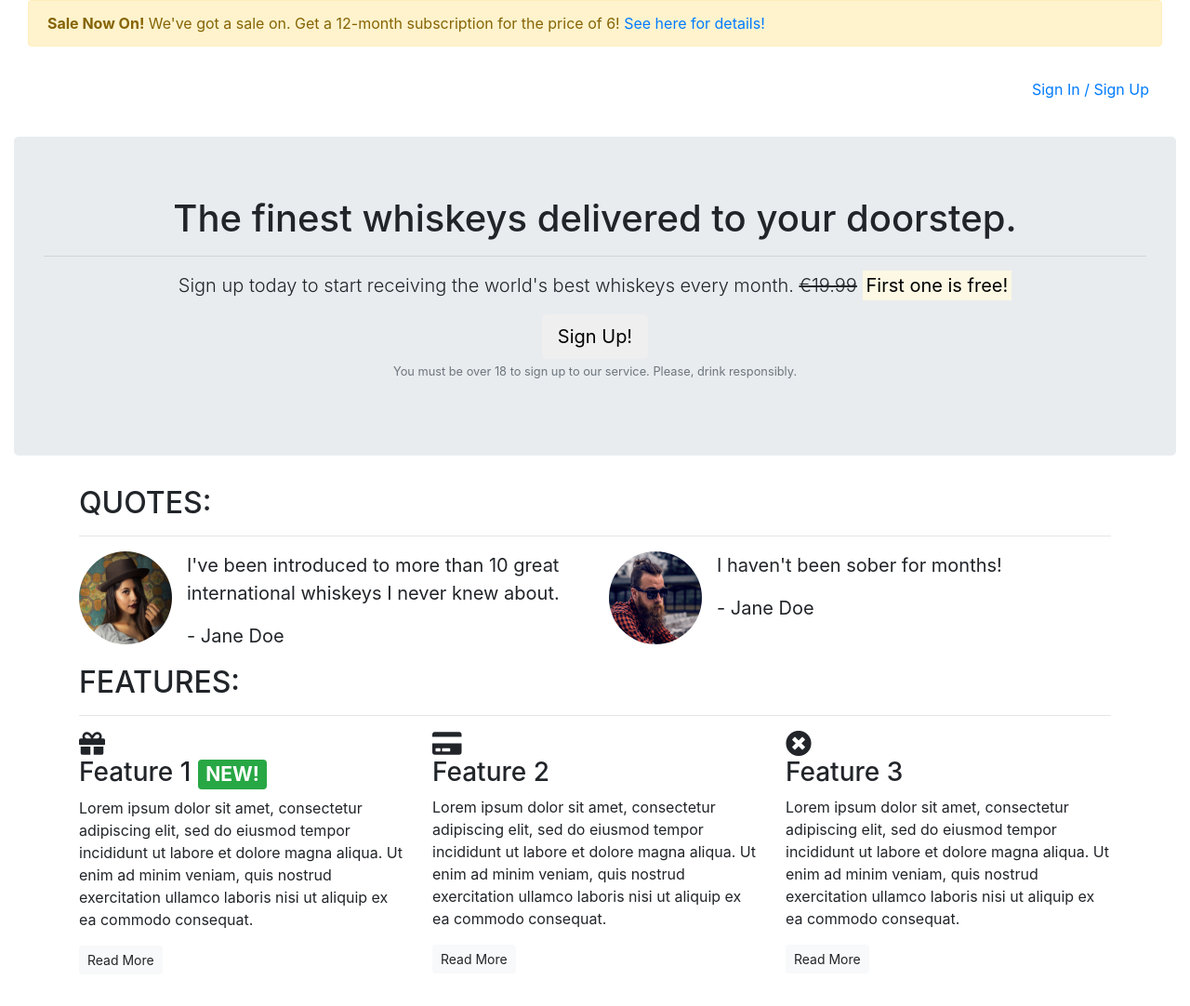
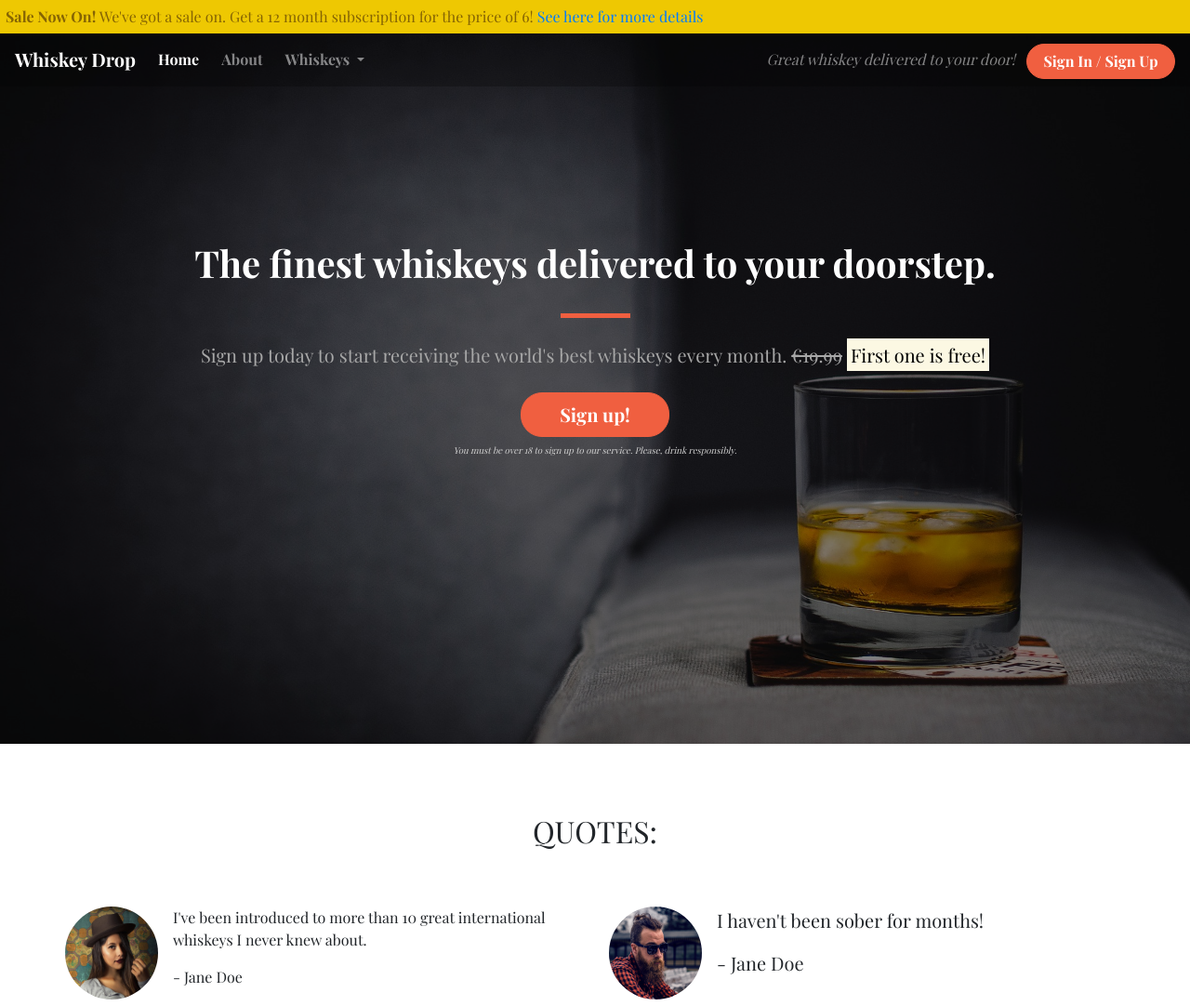
Before and after one commit to dejvoss/cs_whiskey_drop, a plain HTML site: page index.html in a window 1280 px wide. Shown: the top 1082 px of the page at 93% size. Drawn offline with nearby package versions, Linux system fonts and the light colour scheme.

Commit message:
Add the background image and more style for features and quotes

```diff
--- a/css/main.css
+++ b/css/main.css
@@ -1,17 +1,28 @@
 body {
-    font-family: 'Roboto', sans-serif;
+    font-family: 'Playfair Display', serif;
 }
 
-/* Containers */
+.container-wrapper {
 
-.container-wrapper {}
+}
 
 .container-wrapper--red {
     background-color: #f05f40;
     color: white;
 }
 
-.alert-container {}
+.alert-container .col-12 {
+    padding-left: 0;
+    padding-right: 0;
+}
+
+.site-wide-alert {
+    border-radius: 0;
+    margin-bottom: 0;
+    padding: 5px;
+    background-color: #eec802;
+    border-color: #eec802;
+}
 
 .callout-container {
     height: 100vh;
@@ -27,6 +38,7 @@ body {
     justify-content: center;
 
     position: relative;
+
 }
 
 .opaque-overlay {
@@ -38,73 +50,34 @@ body {
     background-color: rgba(0, 0, 0, 0.5);
 }
 
-.content-container {
-    padding-top: 75px;
-    padding-bottom: 75px;
+.quotes-container {}
+
+.features-container {}
+
+/* Page headers*/
+
+.page-header {
+    margin-bottom: 0;
+    border-bottom: 0;
+    text-align: center;
 }
 
-/* Navbar */
+.page-header h2 {
+    margin-top: 0;
 
-.navalert-container {
-    position: absolute;
-    top: 0;
-    left: 0;
-    z-index: 1;
-    padding-left: 0;
-    padding-right: 0;
 }
 
-.navbar {
-    margin-bottom: 0;
-    width: 100%;
-    background-color: rgba(0, 0, 0, .25);
-    border: 0;
+.quotes .page-header {
+    margin-bottom: 25px;
 }
 
-.navbar .navbar-toggler {
-    border: 0;
-}
-
-.navbar .navbar-brand {
-    font-weight: bold;
-}
-
-.navbar .navbar-nav a {
-    font-weight: bold;
-}
-
-
-/* Jumbotron */
-
-.jumbotron {
-    background-color: transparent;
-}
-
-.jumbotron h1 {
-    color: white;
-    font-weight: bold;
-    margin-bottom: 30px;
-    color: white;
-}
-
-.jumbotron .lead {
-    color: #a7a7a7;
-    margin: 25px 0;
-}
-
-.jumbotron small {
-    font-size: 60%;
-    font-style: italic;
-    color: #d0d0d0;
-}
-
-/* Block dividers */
+/*block-dividers*/
 
 .block-divider {
     width: 75px;
     height: 5px;
     border: 0;
-    background-color: #444;
+
 }
 
 .block-divider--orange {
@@ -117,9 +90,72 @@ body {
 
 .block-divider--short {
     width: 35px;
+
 }
 
-/* Buttons */
+
+/* Content containers */
+
+.content-container {
+    padding-top: 75px;
+    padding-bottom: 75px;
+}
+
+/*navbar*/
+
+.navalert-container {
+    position: absolute;
+    top: 0;
+    left: 0;
+    padding-left: 0;
+    padding-right: 0;
+    z-index: 1;
+
+}
+
+.navbar {
+    margin-bottom: 0;
+    border: 0;
+    width: 100%;
+    background-color: rgba(0, 0, 0, 0.25);
+}
+
+.navbar .navbar-toggler {
+    border: 0;
+}
+
+.navbar-dark .navbar-brand {
+    font-weight: bold;
+}
+
+.navbar .navbar-nav a {
+    font-weight: bold;
+}
+
+/*jumbotron*/
+
+.jumbotron {
+    background-color: transparent;
+}
+
+.jumbotron-header {
+    color: white;
+    font-weight: bold;
+    margin-bottom: 30px;
+}
+
+.jumbotron .lead {
+    margin: 25px 0;
+    color: #a7a7a7;
+}
+
+.jumbotron small {
+    font-size: 60%;
+    font-style: italic;
+    color: #d0d0d0;
+}
+
+/*buttons*/
 
 .btn--cta {
     font-weight: bold;
@@ -142,42 +178,6 @@ body {
     color: white;
 }
 
-/* Alert */
-
-.alert-container .col-12 {
-    padding-left: 0;
-    padding-right: 0;
-}
-
-.site-wide-alert {
-    color: #544600;
-    background-color: #eec802;
-    border-color: #eec802;
-    padding: 5px 15px;
-    margin-bottom: 0;
-    border: 1px solid transparent;
-    border-radius: 0;
-}
-
-/* Page Headers */
-
-.page-header {
-    margin-bottom: 0;
-    border-bottom: 0;
-    text-align: center;
-}
-
-.page-header h2 {
-    margin-top: 0;
-}
-
-/* Quotes */
-
-.quotes .page-header {
-    margin-bottom: 25px;
-}
-
-/* Features */
 
 .feature {
     text-align: center;
--- a/index.html
+++ b/index.html
@@ -1,27 +1,31 @@
+
 <!DOCTYPE html>
 <html lang="en-us">
 
 <head>
     <meta charset="utf-8">
+    <meta name="viewport" content="width=device-width, initial-scale=1.0">
     <title>Whiskey Drop | Taste a new whiskey every month</title>
-    <meta name="viewport" content="width=device-width, initial-scale=1.0">
     <link rel="stylesheet" href="https://maxcdn.bootstrapcdn.com/bootstrap/4.1.3/css/bootstrap.min.css">
-    <link rel="stylesheet" href="https://use.fontawesome.com/releases/v5.6.1/css/all.css" integrity="sha384-gfdkjb5BdAXd+lj+gudLWI+BXq4IuLW5IT+brZEZsLFm++aCMlF1V92rMkPaX4PP" crossorigin="anonymous">
-    <link href="https://fonts.googleapis.com/css?family=Roboto:400,700" rel="stylesheet">
-    <link rel="stylesheet" href="css/style.css" type="text/css" />
+    <link rel="stylesheet" href="https://use.fontawesome.com/releases/v5.11.1/css/all.css" integrity="sha384-IT8OQ5/IfeLGe8ZMxjj3QQNqT0zhBJSiFCL3uolrGgKRuenIU+mMS94kck/AHZWu" crossorigin="anonymous">
+    <link href="https://fonts.googleapis.com/css?family=Playfair+Display:400,700&display=swap" rel="stylesheet">
+    <link rel="stylesheet" href="css/main.css" type="text/css" />
 </head>
 
 <body>
+    <!--Nav-->
     <div class="container-fluid navalert-container">
+
         <div class="container-fluid alert-container">
             <div class="row d-none d-sm-block">
                 <div class="col-12">
                     <div class="site-wide-alert alert alert-warning">
-                        <strong>Sale Now On!</strong> We've got a sale on. Get a 12-month subscription for the price of 6! <a href="">See here for details!</a>
+                        <strong>Sale Now On!</strong> We've got a sale on. Get a 12 month subscription for the price of 6! <a href="">See here for more details</a>
                     </div>
                 </div>
             </div>
         </div>
+
         <nav class="navbar navbar-dark navbar-expand-sm">
             <a href="/" class="navbar-brand">Whiskey Drop</a>
 
@@ -43,7 +47,6 @@
                             <a class="dropdown-item" href="#">American</a>
                         </div>
                     </li>
-
                     <li class="nav-item mr-2 d-block d-sm-none"><a class="nav-link" href="/login">Sign In / Sign Up</a></li>
                 </ul>
             </div>
@@ -53,6 +56,9 @@
             </div>
         </nav>
     </div>
+
+
+
     <div class="container-fluid callout-container">
         <!-- Callout -->
         <div class="opaque-overlay">&nbsp;</div>
@@ -65,9 +71,10 @@
                         <s class="d-none d-sm-inline">€19.99</s>
                         <span class="d-inline d-sm-none"><br></span>
                         <strong><mark>First one is free!</mark></strong></p>
-                    <button class="btn btn-lg btn--cta btn--red" data-toggle="modal" data-target="#signUpModal">Sign Up!</button>
+                    <button class="btn btn-lg btn--cta btn--red" data-toggle="modal" data-target="#signUpModal">Sign up!</button>
                     <p class="text-muted"><small>You must be over 18 to sign up to our service. Please, drink responsibly.</small></p>
                 </section>
+            </div>
         </div>
     </div>
     <!-- /.callout -->
@@ -75,13 +82,12 @@
 
     <!-- Quotes -->
     <div class="container-wrapper">
-        <div class="container quotes-container content-container">
+        <div class="container quotes-container content-container ">
             <section class="quotes">
                 <div class="row">
                     <div class="col-12 page-header">
                         <h2 class="text-uppercase">Quotes:</h2>
-                        <hr class="block-divider block-divider--short">
-                    </div>
+                        <hr class="block-divider block-divider--short" </div>
                     </div>
                     <div class="row">
                         <div class="col-12 col-md-6">
@@ -90,10 +96,11 @@
                                     <img src="images/girl-image.png" class="rounded-circle mr-3" height=100 width=100>
                                 </div>
                                 <div class="media-body">
-                                <blockquote class="blockquote">
+                                    <blockquote class="quote">
                                         <p>I've been introduced to more than 10 great international whiskeys I never knew about.</p>
                                         <p>- Jane Doe</p>
                                     </blockquote>
+
                                 </div>
                             </div>
                         </div>
@@ -107,13 +114,13 @@
                                         <p>I haven't been sober for months!</p>
                                         <p>- Jane Doe</p>
                                     </blockquote>
+
                                 </div>
                             </div>
                         </div>
                     </div>
             </section>
             <!-- /.quotes -->
-        </div>
             </div>
 
             <!-- Features -->
@@ -123,28 +130,32 @@
                         <div class="row">
                             <div class="col-12 page-header">
                                 <h2 class="text-uppercase">Features:</h2>
-                        <hr class="block-divider block-divider--short block-divider--white">
+                                <hr class="block-divider block-divider--short block-divider--white"
                             </div>
+
                         </div>
                         <div class="row">
                             <div class="col-12 col-md-6 col-lg-4">
                                 <div class="feature">
                                     <h3><i class="fas fa-gift d-none d-sm-block"></i> Feature 1 <span class="badge badge-success">NEW!</span></h3>
-                            <p>Lorem ipsum dolor sit amet, consectetur adipiscing elit, sed do eiusmod tempor incididunt ut labore et dolore magna aliqua. Ut enim ad minim veniam, quis nostrud exercitation ullamco laboris nisi ut aliquip ex ea commodo consequat.</p>
+                                    <p>Lorem ipsum dolor sit amet, consectetur adipiscing elit, sed do eiusmod tempor incididunt ut labore et dolore magna aliqua. Ut enim ad minim veniam, quis nostrud exercitation ullamco laboris nisi ut aliquip ex ea commodo
+                                        consequat.</p>
                                     <p><a class="btn btn-sm btn-light" href="">Read More</a></p>
                                 </div>
                             </div>
                             <div class="col-12 col-md-6 col-lg-4">
                                 <div class="feature">
-                            <h3><i class="fas fa-credit-card d-none d-sm-block"></i> Feature 2</h3>
-                            <p>Lorem ipsum dolor sit amet, consectetur adipiscing elit, sed do eiusmod tempor incididunt ut labore et dolore magna aliqua. Ut enim ad minim veniam, quis nostrud exercitation ullamco laboris nisi ut aliquip ex ea commodo consequat.</p>
+                                    <h3><i class="far fa-credit-card d-none d-sm-block"></i> Feature 2</h3>
+                                    <p>Lorem ipsum dolor sit amet, consectetur adipiscing elit, sed do eiusmod tempor incididunt ut labore et dolore magna aliqua. Ut enim ad minim veniam, quis nostrud exercitation ullamco laboris nisi ut aliquip ex ea commodo
+                                        consequat.</p>
                                     <p><a class="btn btn-sm btn-light" href="">Read More</a></p>
                                 </div>
                             </div>
                             <div class="col-12 d-md-none d-lg-block col-lg-4">
                                 <div class="feature">
-                            <h3><i class="fas fa-times-circle d-none d-sm-block"></i> Feature 3</h3>
-                            <p>Lorem ipsum dolor sit amet, consectetur adipiscing elit, sed do eiusmod tempor incididunt ut labore et dolore magna aliqua. Ut enim ad minim veniam, quis nostrud exercitation ullamco laboris nisi ut aliquip ex ea commodo consequat.</p>
+                                    <h3><i class="far fa-times-circle d-none d-sm-block"></i> Feature 3</h3>
+                                    <p>Lorem ipsum dolor sit amet, consectetur adipiscing elit, sed do eiusmod tempor incididunt ut labore et dolore magna aliqua. Ut enim ad minim veniam, quis nostrud exercitation ullamco laboris nisi ut aliquip ex ea commodo
+                                        consequat.</p>
                                     <p><a class="btn btn-sm btn-light" href="">Read More</a></p>
                                 </div>
                             </div>
@@ -153,6 +164,27 @@
                     <!-- /.features -->
                 </div>
             </div>
+            <!-- /.Monthly Favorites -->
+            <section class=MonthlyFavorites>
+                <table class="table">
+                    <thead class="thead-dark">
+                        <tr>
+                            <th scope="col">Name</th>
+                            <th scope="col">Origin</th>
+                        </tr>
+                    </thead>
+                    <tbody>
+                        <tr>
+                            <td>Glenfiddich</td>
+                            <td>Scotland</td>
+                        </tr>
+                        <tr>
+                            <td>Johnny Walker</td>
+                            <td>Scotland</td>
+                        </tr>
+                    </tbody>
+                </table>
+            </section>
 
             <div class="modal" tabindex="-1" role="dialog" id="signUpModal">
                 <div class="modal-dialog" role="document">
@@ -181,13 +213,14 @@
                                 <button type="submit" class="btn btn-success">Submit</button>
                             </form>
                         </div>
+
                     </div>
                 </div>
             </div>
 
             <script src="https://code.jquery.com/jquery-3.3.1.slim.min.js" integrity="sha384-q8i/X+965DzO0rT7abK41JStQIAqVgRVzpbzo5smXKp4YfRvH+8abtTE1Pi6jizo" crossorigin="anonymous"></script>
-    <script src="https://cdnjs.cloudflare.com/ajax/libs/popper.js/1.14.3/umd/popper.min.js" integrity="sha384-ZMP7rVo3mIykV+2+9J3UJ46jBk0WLaUAdn689aCwoqbBJiSnjAK/l8WvCWPIPm49" crossorigin="anonymous"></script>
-    <script src="https://stackpath.bootstrapcdn.com/bootstrap/4.1.3/js/bootstrap.min.js" integrity="sha384-ChfqqxuZUCnJSK3+MXmPNIyE6ZbWh2IMqE241rYiqJxyMiZ6OW/JmZQ5stwEULTy" crossorigin="anonymous"></script>
+            <script src="https://cdnjs.cloudflare.com/ajax/libs/popper.js/1.14.7/umd/popper.min.js" integrity="sha384-UO2eT0CpHqdSJQ6hJty5KVphtPhzWj9WO1clHTMGa3JDZwrnQq4sF86dIHNDz0W1" crossorigin="anonymous"></script>
+            <script src="https://stackpath.bootstrapcdn.com/bootstrap/4.3.1/js/bootstrap.min.js" integrity="sha384-JjSmVgyd0p3pXB1rRibZUAYoIIy6OrQ6VrjIEaFf/nJGzIxFDsf4x0xIM+B07jRM" crossorigin="anonymous"></script>
 </body>
 
 </html>
```
Also changed, not shown: images/whiskey-background.jpg (added). Lines whose indentation alone changed are shown as unchanged.
